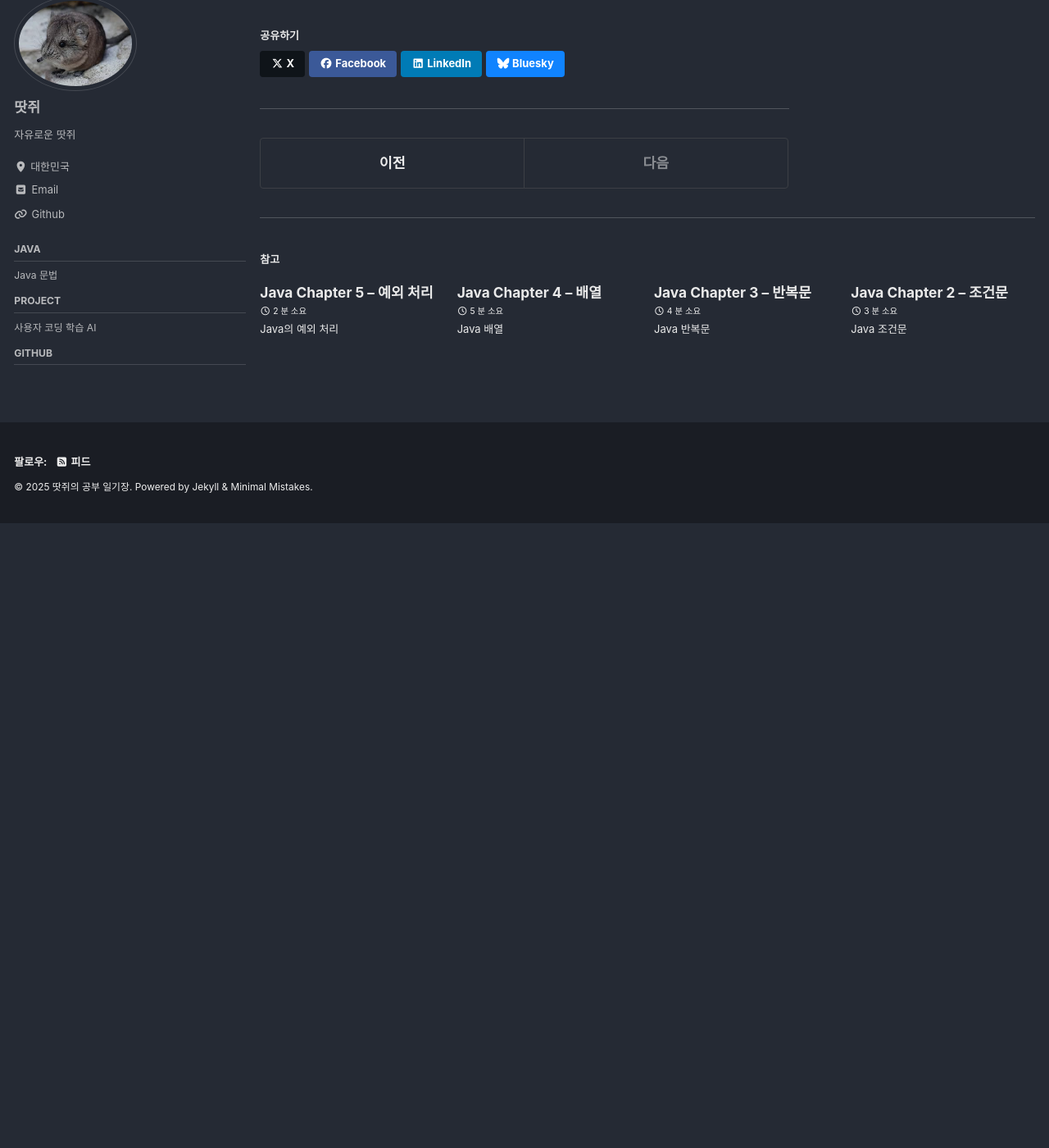
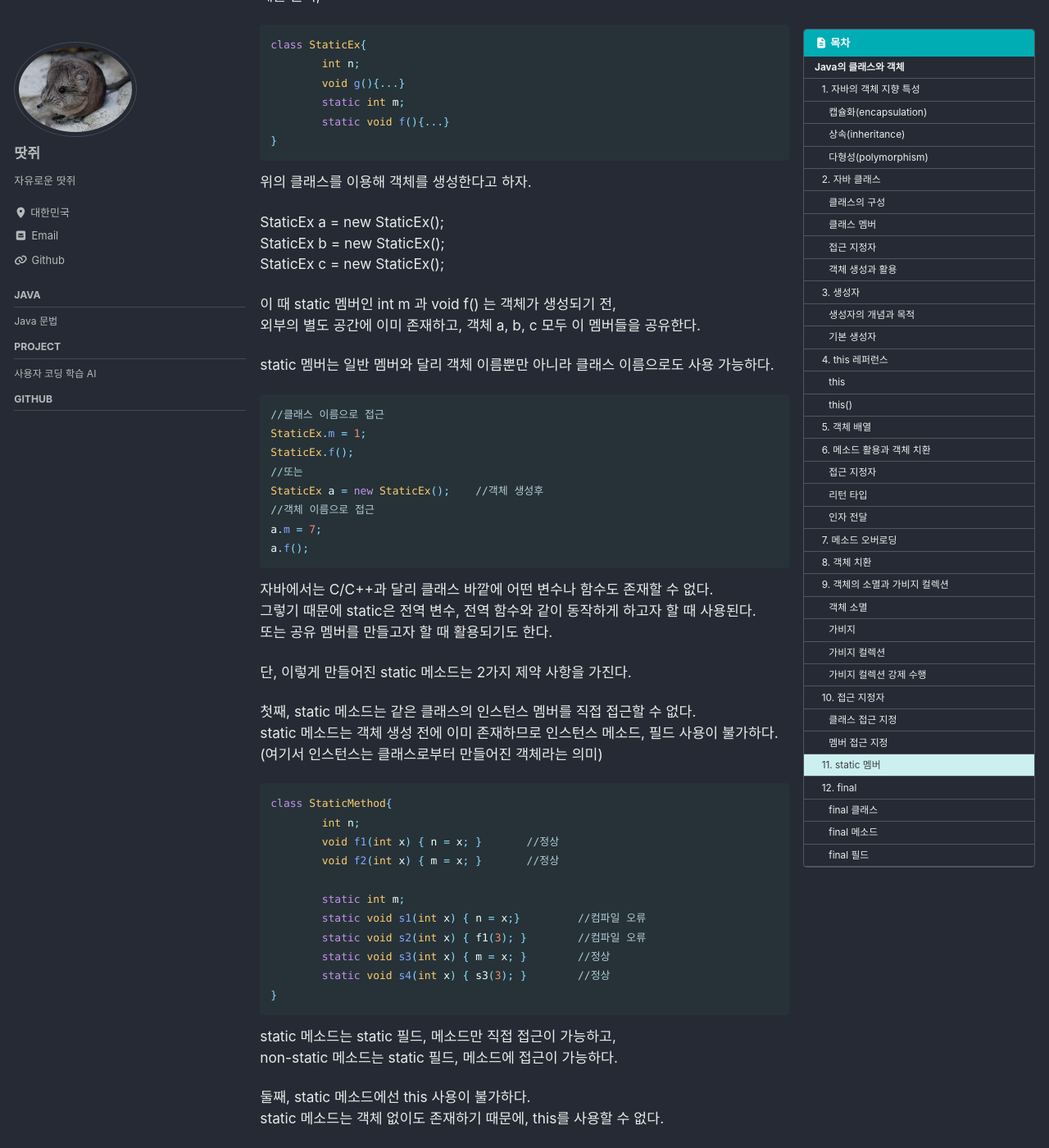
Before and after one commit to jaeseo0214/jaeseo0214.github.io, a Jekyll site: the page built from _posts/2025-11-06-Java_Ch6.md, in a window 1280 px wide and 1400 px high, scrolled down 15943 px. Shown: the whole window at 82% size. Built offline with Jekyll 4.4.1, drawn with Linux system fonts in a browser that asks for light colours; cached includes are drawn as plain includes; before the commit the page ends 16581 px from its top, so only the background shows below that; some of the changed text lies outside the part shown.

Commit message:
Update Ch6

````diff
--- a/_posts/2025-11-06-Java_Ch6.md
+++ b/_posts/2025-11-06-Java_Ch6.md
@@ -732,10 +732,10 @@ protected나 private를 최상위 클래스에 적용하면 외부에서 접근
 ```java
 //최상위 클래스
 public class A{
-	private class Aa{};
-	protected class Ab{};
-	public class Ac{};
-	class Ad{};
+	private class Aa{}
+	protected class Ab{}
+	public class Ac{}
+	class Ad{}
 }
 ```
 
@@ -792,3 +792,180 @@ protected 접근 지정자는 보호된 공개를 의미하고, protected 멤버
 
 
 ## 11. static 멤버
+
+
+클래스 멤버중에 static 키워드로 선언된 멤버를 static 멤버라고 부른다.<br>
+static 멤버는 일반 멤버들과 다른 특성을 가진다.<br>
+
+
+static 멤버는 이 멤버를 포함하는 객체가 생성되기 전에 별도의 외부 공간에<br>
+존재하며, 동일한 클래스의 모든 객체가 공유한다.<br>
+
+
+예를 들어,
+
+
+```java
+class StaticEx{
+	int n;
+	void g(){...}
+	static int m;
+	static void f(){...}
+}
+```
+
+
+위의 클래스를 이용해 객체를 생성한다고 하자.<br>
+
+
+StaticEx a = new StaticEx();<br>
+StaticEx b = new StaticEx();<br>
+StaticEx c = new StaticEx();<br>
+
+
+이 때 static 멤버인 int m 과 void f() 는 객체가 생성되기 전,<br>
+외부의 별도 공간에 이미 존재하고, 객체 a, b, c 모두 이 멤버들을 공유한다.<br>
+
+
+static 멤버는 일반 멤버와 달리 객체 이름뿐만 아니라 클래스 이름으로도 사용 가능하다.<br>
+
+
+```java
+//클래스 이름으로 접근
+StaticEx.m = 1;
+StaticEx.f();
+//또는
+StaticEx a = new StaticEx();	//객체 생성후
+//객체 이름으로 접근
+a.m = 7;
+a.f();
+```
+
+
+자바에서는 C/C++과 달리 클래스 바깥에 어떤 변수나 함수도 존재할 수 없다.<br>
+그렇기 때문에 static은 전역 변수, 전역 함수와 같이 동작하게 하고자 할 때 사용된다.<br>
+또는 공유 멤버를 만들고자 할 때 활용되기도 한다.<br>
+
+
+단, 이렇게 만들어진 static 메소드는 2가지 제약 사항을 가진다.<br>
+
+
+첫째, static 메소드는 같은 클래스의 인스턴스 멤버를 직접 접근할 수 없다.<br>
+static 메소드는 객체 생성 전에 이미 존재하므로 인스턴스 메소드, 필드 사용이 불가하다.<br>
+(여기서 인스턴스는 클래스로부터 만들어진 객체라는 의미)<br>
+
+
+```java
+class StaticMethod{
+	int n;
+	void f1(int x) { n = x; }	//정상
+	void f2(int x) { m = x; }	//정상
+
+	static int m;
+	static void s1(int x) { n = x;}		//컴파일 오류
+	static void s2(int x) { f1(3); }	//컴파일 오류
+	static void s3(int x) { m = x; }	//정상
+	static void s4(int x) { s3(3); }	//정상
+}
+```
+
+
+static 메소드는 static 필드, 메소드만 직접 접근이 가능하고,<br>
+non-static 메소드는 static 필드, 메소드에 접근이 가능하다.<br>
+
+
+둘째, static 메소드에선 this 사용이 불가하다.<br>
+static 메소드는 객체 없이도 존재하기 때문에, this를 사용할 수 없다.<br>
+
+
+```java
+static void f() { this.n = x; }	//오류
+```
+
+
+정리하자면 다음과 같다.<br>
+static 멤버는 클래스에 소속된 멤버이며<br>
+인스턴스 멤버는 객체에 소속된 멤버이다.<br>
+static 메소드는 객체의 존재를 전제로 하지 않기 때문에<br>
+인스턴스 멤버와 this를 직접 사용할 수 없다.<br>
+
+
+
+
+
+
+## 12. final
+
+
+final 키워드는 클래스, 메소드, 필드 앞에 붙어 각각 다른 용도로 사용된다<br>
+
+
+### final 클래스
+
+
+```java
+final class FinalClass{
+	.......
+}
+
+class SubClass extends FinalClass{	//컴파일 오류
+	.......
+}
+```
+
+
+final 키워드가 클래스 앞에 붙을 경우, 상속 불가를 뜻한다.<br>
+
+
+### final 메소드
+
+
+```java
+public class SuperClass{
+	protected final int finalMethod() {...}
+}
+
+class SubClass extends SuperClass{
+	protected int finalMethod() {...}	//컴파일 오류
+}
+```
+
+
+final 키워드가 메소드 앞에 붙을 경우, 오버라이딩 불가를 뜻한다.<br>
+
+
+### final 필드
+
+
+```java
+public class FinalFieldClass{
+	final int ROWS = 7;	//상수 선언
+	void f(){
+		int [] intArray = new int[ROWS];	//상수 활용
+		ROWS = 33;							//컴파일 오류 -> 상수값 변경 불가
+	}
+}
+```
+
+
+final 키워드가 필드 앞에 붙을 경우, 한 번 초기화된 이후 값 변경이 불가능하다.<br>
+
+
+만약 프로그램 전체에서 공유하는 상수를 만들고 싶다면 다음과 같이 선언하면 된다.<br>
+
+
+```java
+class SharedClass{
+	public static final double PI = 3.14;
+}
+```
+
+
+이러면 파이값 3.14를 모든 클래스에서 공유하며 사용할 수 있게 된다.<br>
+
+
+-----------------------------------------------------------------------<br>
+
+
+지금까지 자바의 클래스와 객체에 대해 공부해 보았다.<br>
+다음 글에서는 자바의 상속에 대해서 공부해 보겠다.
````
Also changed, not shown: _posts/2025-12-14-Java_Ch7.md (added, +19 -0 lines).
